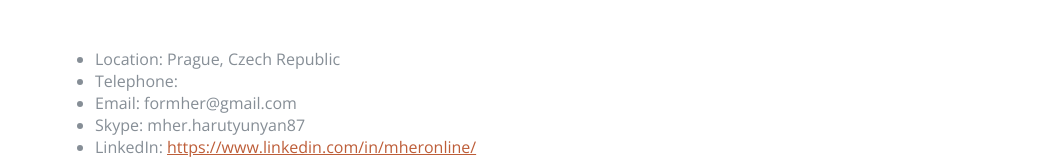
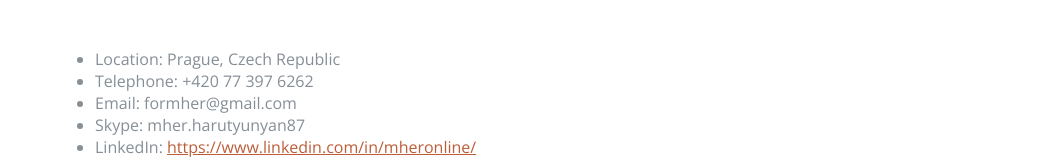
Before and after one commit to formher/cv, a website with bundled scripts: page index.html in a window 1280 px wide. Shown: the part 5357-5517 px from the top of the page, without its empty margins (225-1280 px from the left). Built offline with nearby package versions, Linux system fonts and the light colour scheme; a web font is replaced by a local one.

Commit message:
contacts

```diff
--- a/index.html
+++ b/index.html
@@ -284,7 +284,7 @@
         <h2 class="mb-5">Contacts</h2>
         <ul>
           <li>Location: Prague, Czech Republic</li>
-          <li>Telephone:</li>
+          <li>Telephone: +420 77 397 6262</li>
           <li>Email: formher@gmail.com</li>
           <li>Skype: mher.harutyunyan87</li>
           <li>LinkedIn: <a href="https://www.linkedin.com/in/mheronline/">https://www.linkedin.com/in/mheronline/</a></li>
```
